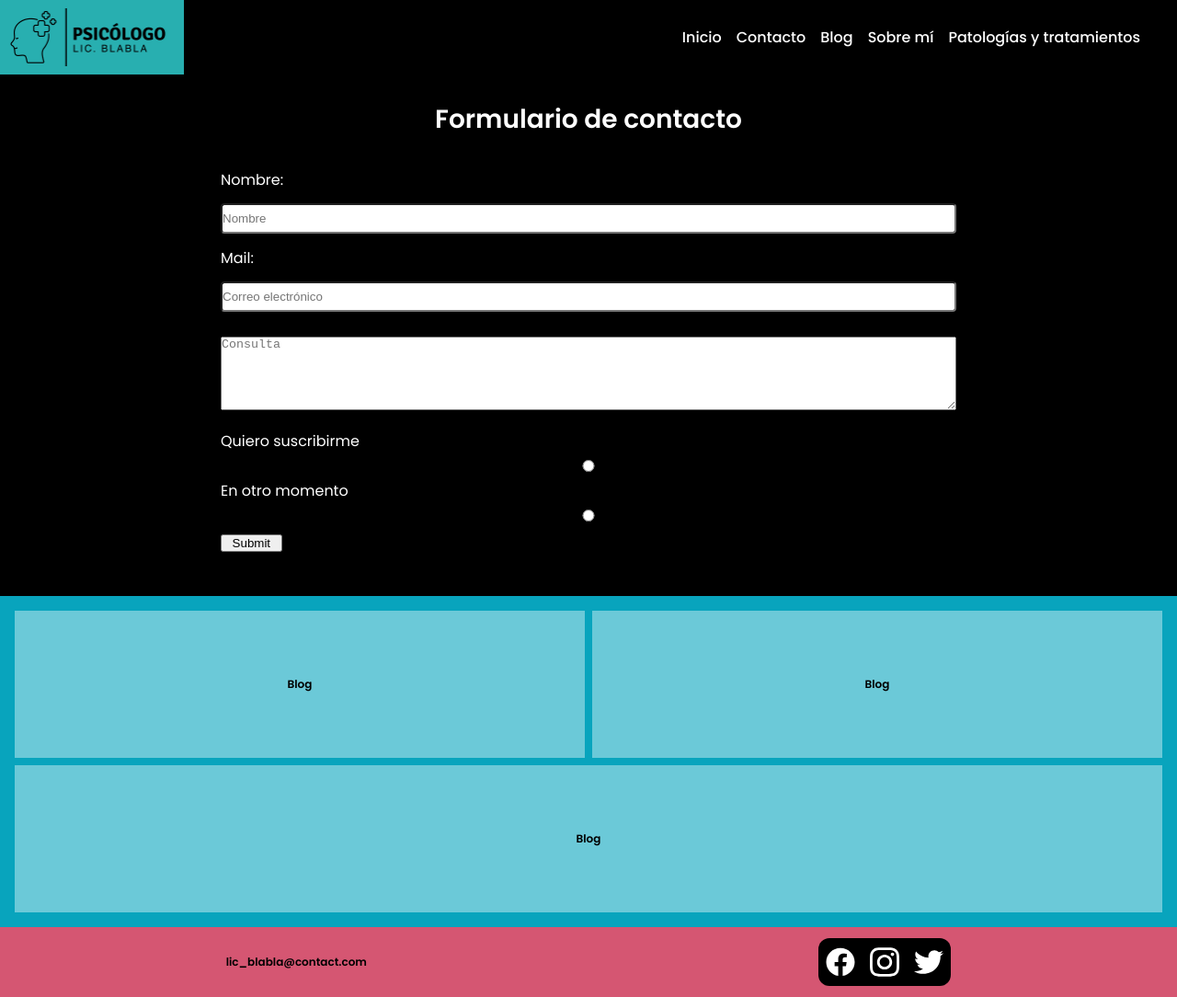
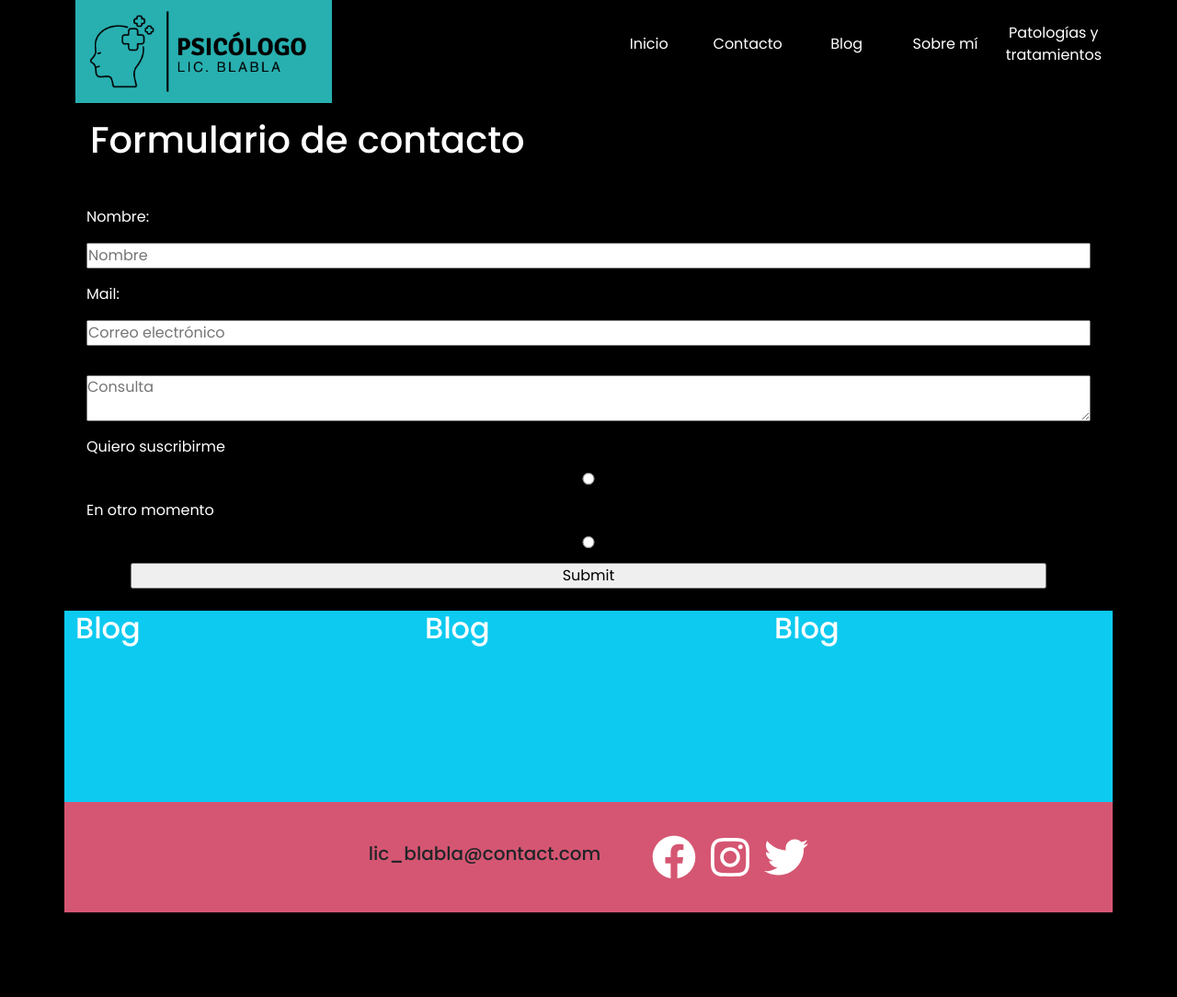
Before and after one commit to besteirototo/sitio_web_psicologo, a plain HTML site: page pages/contacto.html in a window 1280 px wide. Shown: the whole page at 92% size. After the commit the page ends 992 px from the top, so only its background shows below. Drawn offline with nearby package versions, Linux system fonts and the light colour scheme.

Commit message:
Se agregó Bootstrap al proyecto, fue modificado el index, la página de contacto y el index.css

```diff
--- a/css/index.css
+++ b/css/index.css
@@ -7,12 +7,9 @@
 	box-sizing: border-box;
 }
 
-html {
-	font-size: 50%;
-}
-
 body {
 	font-family: 'Poppins', sans-serif;
+	background-color: #000000;
 }
 
 ul {
@@ -26,268 +23,47 @@ a {
 img {
 	width: 100%;
 }
-/*header*/
-#header {
-	display: flex;
-	align-items: center;
-	justify-content: space-between;
-	background-color: black;
+/*main*/
+#main {
+	background-color: #000000;
 }
 
-header .header__logo a {
-	display: flex;
+main .main__section {
+	height: 13em;
 }
 
-header .header__logo img {
-	max-width: 25rem;
-}
-
-
-header nav {
-	padding-right: 5em;
-}
-
-header .menu {
-	display: flex;
-	gap: 2rem;
-}
-
-.menu .menu__link {
-	color: #ffff;
-	font-weight: 500;
-	font-size: 2rem;
-	transition: color 0.8s;
-	border-bottom: 2px solid black;
-}
-
-.menu .menu__link:hover {
-	border-bottom: 2px solid white;
-	color: grey;
-}
-/*main*/
-main {
-	background-color: black;
-}
-
-main h1 {
-	display: flex;
-	justify-content: center;
-	font-size: 3.5em;
-	color: #ffffff;
-	padding-top: 1em;
-}
-
-main .main__content {
-	display: flex;
-	color: #ffffff;
-    background-color: #08A4BD;
-    font-family: 'Poppins', sans-serif;
-    font-weight: 300;
-	font-size: 2rem;
-	height: 20rem;
-}
-
-main .main__content p {
-	text-align: center;
-	box-shadow:
-  	2.8px 0.3px 2.2px rgba(0, 0, 0, 0.028),
-	6.7px 0.7px 5.3px rgba(0, 0, 0, 0.04),
-	12.5px 1.3px 10px rgba(0, 0, 0, 0.05),
- 	22.3px 2.2px 17.9px rgba(0, 0, 0, 0.06),
- 	41.8px 4.2px 33.4px rgba(0, 0, 0, 0.072),
- 	100px 10px 80px rgba(0, 0, 0, 0.1);
-}
-/*main form*/
-main form {
-	display: flex;
-	flex-direction: column;
-	color: #ffff;
-	margin: 2em 15em 3em 15em;
-	font-size: 2em;
-}
-
-form .form__item {
-	height: 2.5em;
-	border-radius: 0.3em;
-	margin: 1em 0em 1em 0em;
-}
-
-form .form__textarea {
-	height: 6em;
-	margin: 1em 0em 1em 0em;
-}
-
-form .form__suscription {
-    margin: 0.5em 0em 0.5em 0em;
-}
-
-form .form__submit {
-	margin-top: 1em;
-	max-width: 5em;
-}
-/*main parallax*/
 main .main__parallax {
 	background-image: url(../img/Psicosis.png);
 	background-attachment: fixed;
 	background-position: start;
 	background-repeat: no-repeat;
 	background-size: cover;
-	min-height: 60em;
+	height: 85vh;
 }
-/*main blog*/
-main .main__blog {
-	display: grid;
-	grid-template-columns: repeat(12, 1fr);
-	grid-template-rows: repeat(2, 1fr);
+/*main form*/
+main form {
+	display: flex;
+	flex-direction: column;
 	gap: 1em;
-	padding: 2em 2em 2em 2em;
-	color: black;
-	background-color: #08A4BD;
-}
-
-main .main__blog .blog__post {
-    grid-column: 1 / 7;
-	display: flex;
-	justify-content: center;
-	align-items: center;
-	height: 20em;
-	background-color: #ffffff66;
-}
-
-main .main__blog .blog__post2 {
-	grid-column: 7 / 13;
-	display: flex;
-	justify-content: center;
-	align-items: center;
-	height: 20em;
-	background-color: #ffffff66;
-}
-
-main .main__blog .blog__post3 {
-    grid-column: 1 / 13;
-	grid-row: 2;
-	display: flex;
-	justify-content: center;
-	align-items: center;
-	height: 20em;
-	background-color: #ffffff66;
 }
 /*footer*/
 #footer {
 	display: flex;
-	align-items: center;
-	justify-content: space-around;
 	background-color: #D55672;
+	height: 15vh;
 }
 
-footer .footer__media {
-	display: flex;
-	background-color: black;
-	border-radius: 1.5rem;
-	margin: 1.5rem 0rem 1.5rem 0rem;
-    padding: 1rem 1rem 1rem 1rem;
-	gap: 2rem;
+#footer section {
+	gap: 2em;
 }
 
-footer .footer__media img {
-	max-width: 4rem;
+#footer img {
+	max-height: 3em;
+	max-width: 3em;
 	filter: invert(1);
 }
-/*responsive*/
-@media screen and (max-width: 800px) {
-	header {
-		flex-direction: column;
-		gap: 2rem;
-	}
 
-	header nav {
-		padding-right: 0rem;
-	}
-
-	main .form {
-        display: flex;
-		flex-direction: column;
-		align-items: center;
-	}
-
-	main form {
-		width: 60%;
-		margin: 2em 0em 3em 0em;
-	}
+#footer picture {
+	display: flex;
+	gap: 1em;
 }
-
-@media screen and (max-width: 600px) {
-	header .menu {
-		gap: 1.1em;
-	}
-
-	header .menu .menu__link {
-		font-size: 1.3em;
-	}
-
-	main .main__gallery {
-		padding: 3em 3em;
-		gap: 1em;
-	}
-
-	.header__logo img {
-		max-height: 8rem;
-	}
-
-	main .main__content p {
-		font-size: 0.8em;
-	}
-
-    footer .footer__media img {
-		max-width: 3rem;
-	}
-}
-
-@media screen and (max-width: 345px) {
-	header .menu .menu__link {
-		font-size: 1.2em;
-	}
-
-	main .main__gallery {
-		display: flex;
-		flex-direction: column;
-	}
-
-	img {
-		max-width: 30em;
-		max-height: 40em;
-	}
-
-	.main__gallery .gallery__img {
-		display: flex;
-		justify-content: center;
-	}
-
-	.main__gallery .gallery__img2 {
-		display: flex;
-		justify-content: center;
-	}
-
-	.main__gallery .gallery__img3 {
-		display: flex;
-		justify-content: center;
-	}
-
-	.main__gallery .gallery__img4 {
-		display: flex;
-		justify-content: center;
-	}
-
-	.main__gallery .gallery__img5 {
-		display: flex;
-		justify-content: center;
-	}
-
-	main h1 {
-		font-size: 2.7em;
-	}
-
-	main .main__content p {
-		margin: 0em 0.5em 0em 0.5em;
-	}
-}
--- a/pages/contacto.html
+++ b/pages/contacto.html
@@ -4,42 +4,43 @@
     <meta charset="UTF-8">
     <meta http-equiv="X-UA-Compatible" content="IE=edge">
     <meta name="viewport" content="width=device-width, initial-scale=1.0">
+    <link href="https://cdn.jsdelivr.net/npm/bootstrap@5.2.0-beta1/dist/css/bootstrap.min.css" rel="stylesheet" integrity="sha384-0evHe/X+R7YkIZDRvuzKMRqM+OrBnVFBL6DOitfPri4tjfHxaWutUpFmBp4vmVor" crossorigin="anonymous">
     <link rel="stylesheet" href="../css/index.css">
     <title>Contacto</title>
 </head>
 <body>
     <!--menú y logo-->
-    <header id="header">
-        <picture class="header__logo">
+    <header id="header" class="container">
+        <nav class="row">
+            <picture class="col">
                 <a href="../index.html">
-                <img src="../img/logo.png" alt="logo">
+                    <img class="img-fluid w-50" src="../img/logo.png" alt="logo">
                 </a>
             </picture>
-        <nav>
-            <ul class="menu">
-                <li class="menu__item">
-                    <a href="../index.html" class="menu__link">Inicio</a>
+            <ul class="row col align-items-center align-self-center">
+                <li class="col text-center">
+                    <a class="text-white" href="../index.html">Inicio</a>
                 </li>
-                <li class="menu__item">
-                    <a href="./pages/contacto.html" class="menu__link">Contacto</a>
+                <li class="col text-center">
+                    <a class="text-white" href="./pages/contacto.html">Contacto</a>
                 </li>
-                <li class="menu__item">
-                    <a href="./pages/blog.html" class="menu__link">Blog</a>
+                <li class="col text-center">
+                    <a class="text-white" href="./pages/blog.html">Blog</a>
                 </li>
-                <li class="menu__item">
-                    <a href="./pages/sobre-mi.html" class="menu__link">Sobre mí</a>
+                <li class="col text-center">
+                    <a class="text-white" href="./pages/sobre-mi.html">Sobre mí</a>
                 </li>
-                <li class="menu__item">
-                    <a href="./pages/patologias-tratamientos.html" class="menu__link">Patologías y tratamientos</a>
+                <li class="col text-center">
+                    <a class="text-white" href="./pages/patologias-tratamientos.html">Patologías y tratamientos</a>
                 </li>
             </ul>
         </nav>
     </header>
     <!--contenidos e información-->
-    <main id="main">
-        <h1>Formulario de contacto</h1>
-        <article class="form">
-            <form id="formulario" action="#">
+    <main id="main" class="container">
+        <h1 class="text-white p-3">Formulario de contacto</h1>
+        <section class="row">
+            <form class="text-white p-4" id="formulario" action="#">
                 <label for="nombre">Nombre:</label>
                 <input type="text" placeholder="Nombre" id="nombre" name="nombre" class="form__item">
                 <label for="email">Mail:</label>
@@ -50,29 +51,32 @@
                 <input type="radio" id="suscribirse" name="suscripcion" value="yes">
                 <label for="nosuscribirse" class="form__suscription">En otro momento</label>
                 <input type="radio" id="nosuscribirse" name="suscripcion" value="no">
-                <input type="submit" value="Submit" class="form__submit">
+                <input type="submit" value="Submit" class="form__submit mx-5">
             </form>
-        </article>
-        <article class="main__blog">
-            <div class="blog__post">
+        </section>
+        <section class="row main__section bg-info text-white">
+            <div class="col-4">
                 <h2>Blog</h2>
             </div>
-            <div class="blog__post2">
+            <div class="col-4">
                 <h2>Blog</h2>
             </div>
-            <div class="blog__post3">
+            <div class="col-4">
                 <h2>Blog</h2>
             </div>
-        </article>
+        </section>
     </main>
     <!--pié de página, redes sociales y mail-->
-    <footer id="footer">
-        <h2>lic_blabla@contact.com</h2>
-        <picture class="footer__media">
+    <footer id="footer" class="container align-items-center justify-content-evenly">
+        <section class="row align-items-center">
+            <h2 class="col fs-5">lic_blabla@contact.com</h2>
+            <picture class="col justify-content-center">
                 <img src="../img/facebook-brands.svg" alt="facebook logo">
                 <img src="../img/instagram-brands.svg" alt="instagram logo">
                 <img src="../img/twitter-brands.svg" alt="twitter logo">
             </picture>
+        </section>
     </footer>
+    <script src="https://cdn.jsdelivr.net/npm/bootstrap@5.2.0-beta1/dist/js/bootstrap.bundle.min.js" integrity="sha384-pprn3073KE6tl6bjs2QrFaJGz5/SUsLqktiwsUTF55Jfv3qYSDhgCecCxMW52nD2" crossorigin="anonymous"></script>
 </body>
 </html>
```
Also changed, not shown: index.html (+27 -29 lines). Lines whose indentation alone changed are shown as unchanged.
